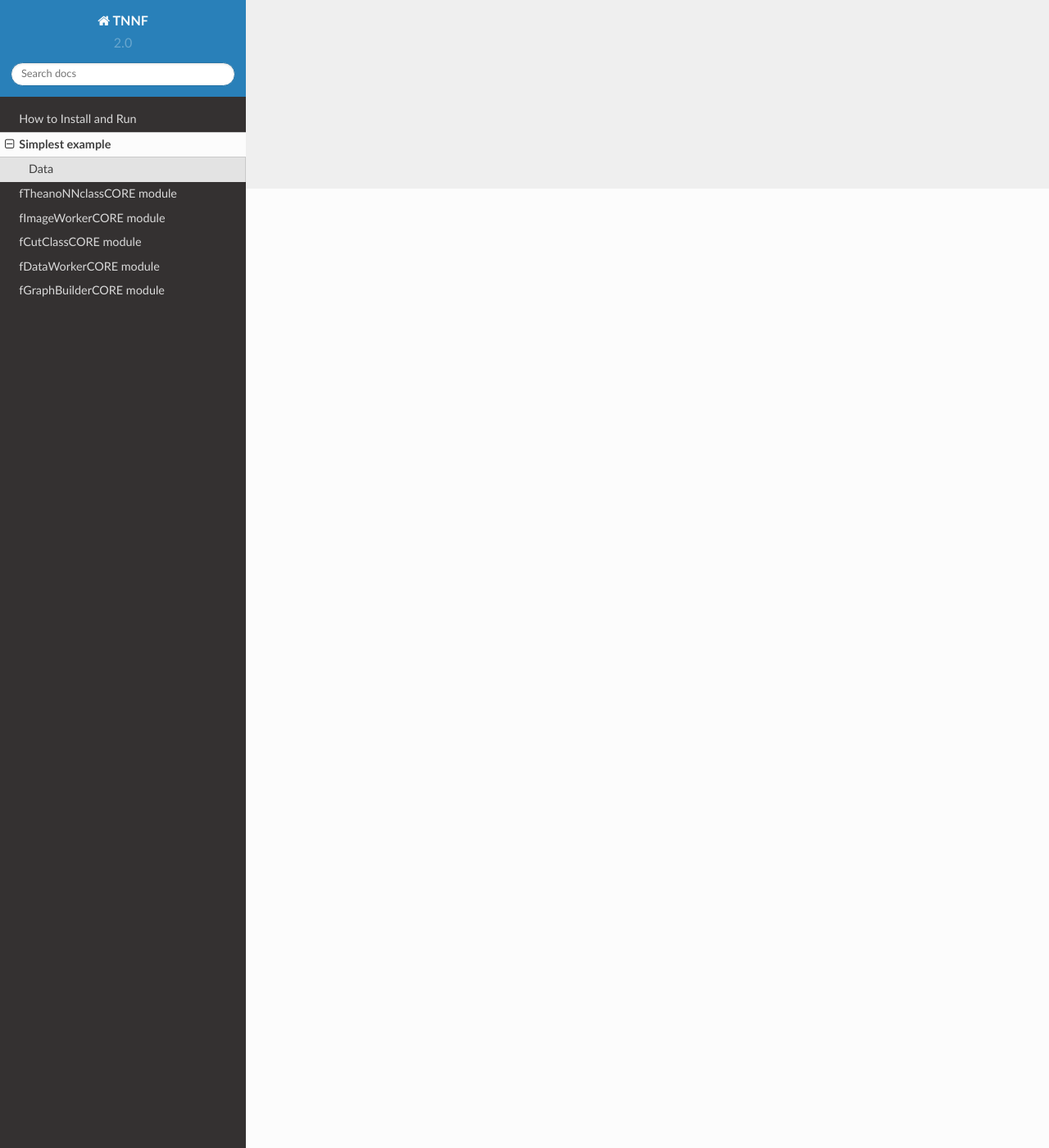
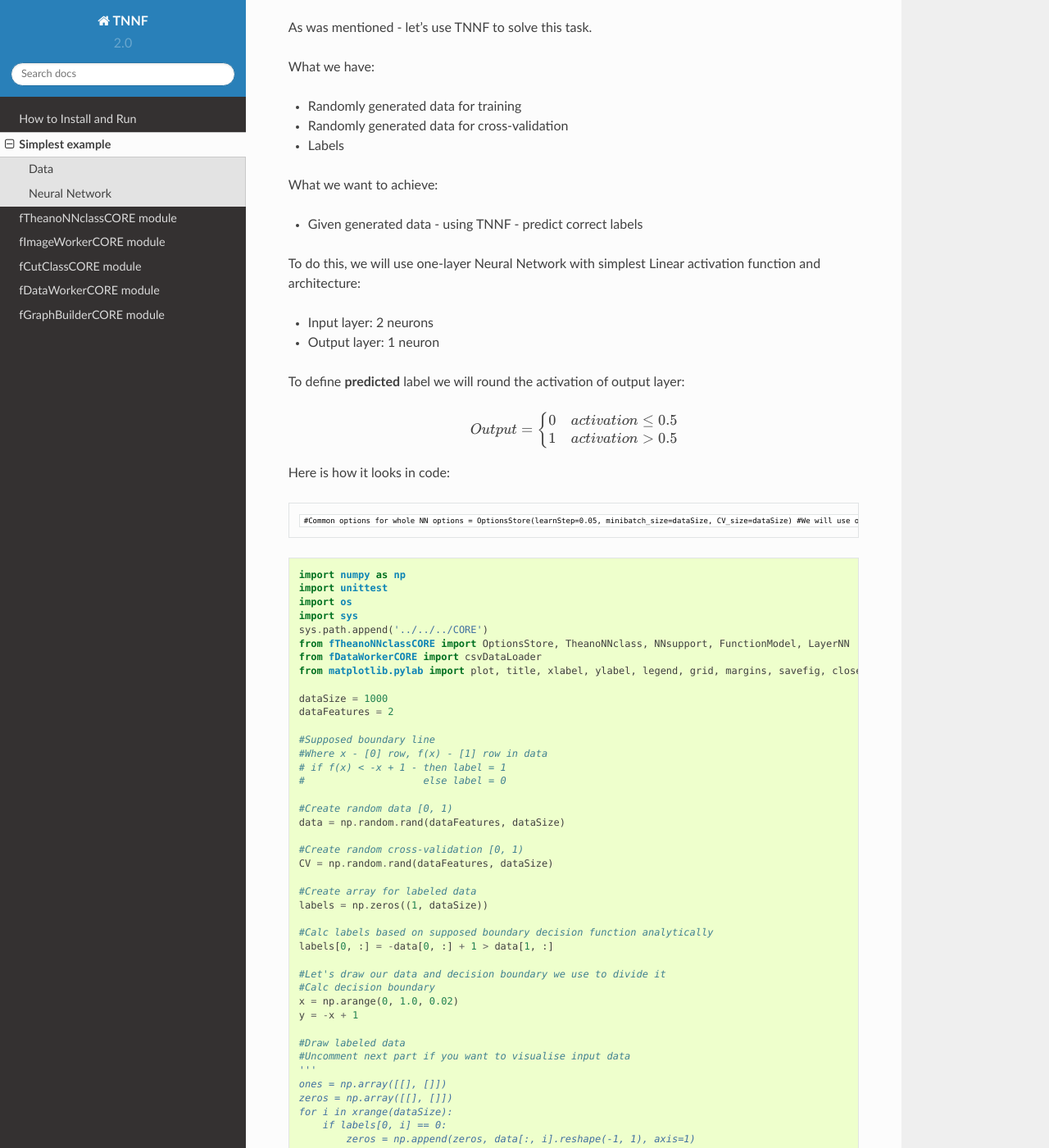
Before and after one commit to spaceuniverse/TNNF, a Sphinx documentation site: the page built from doc/HOWTO_SimplestExample.rst, in a window 1280 px wide and 1400 px high, scrolled down 1170 px. Shown: the whole window at 82% size. Built offline with Sphinx 7.4.7 and the Read the Docs theme 2.0.0, drawn with Linux system fonts in a browser that asks for light colours; some of the changed text lies outside the part shown.

Commit message:
Added doc/src directory. Documentation updated.

```diff
--- a/doc/HOWTO_SimplestExample.rst
+++ b/doc/HOWTO_SimplestExample.rst
@@ -3,11 +3,64 @@ Simplest example
 
 I'll try do describe how to use TNNF to solve a simplest artificial task I was able to design.
 
-Let's create a simple classifier that will assign 0 or 1 class to data from input. And as we don't want random classification, let's try to train our classifier on previously manually labeled data.
+Let's create a simple calssifier that will assign 0 or 1 class to data from input. And as we don't want random classification, let's try to train our classifier on previously manually labeled data.
 
 Data
 ----
 
 Let's imagine we have some amount of manually labeled data (to label data we will use particular "decision rule"). This data will be used to train our classifier.
 
-In this particular task I assume we have to classify a pair of numbers :math:`(X1, X2)`, where :math:`X1, X2 \in [0, 1)` and assign to each pair 0 or 1.
+In this particular task I assume we have to classify a pair of numbers :math:`(X_1, X_2)`, where :math:`X_1, X_2 \in [0, 1)`
+and assign each pair 0 or 1 class. To manually label this data let's use such formula:
+
+.. math::
+
+  Label = \begin{cases}
+              0 & \text{if: } -X_1 + 1 < X_2\\
+              1 & \text{if: } -X_1 + 1 \geq X_2
+          \end{cases}
+
+Here is how our labeled data looks on 2D plot:
+
+.. image:: src/HOWTOs/data_visualisation.png
+   :alt: Labeled raw data
+
+Neural Network
+--------------
+
+As was mentioned - let's use TNNF to solve this task.
+
+What we have:
+
+* Randomly generated data for training
+* Randomly generated data for cross-validation
+* Labels
+
+What we want to achieve:
+
+* Given generated data - using TNNF - predict correct labels
+
+To do this, we will use one-layer Neural Network with simplest Linear activation function and architecture:
+
+* Input layer: 2 neurons
+* Output layer: 1 neuron
+
+To define **predicted** label we will round the activation of output layer:
+
+.. math::
+
+   Output = \begin{cases}
+              0 & activation \leq 0.5\\
+              1 & activation > 0.5
+           \end{cases}
+
+
+Here is how it looks in code:
+
+.. include:: src/HOWTOs/SimplestExample.py
+   :start-after: #NN part
+   :end-before: #Compile NN train
+   :code: python
+
+.. include:: src/HOWTOs/SimplestExample.py
+   :code: python
--- a/doc/conf.py
+++ b/doc/conf.py
@@ -24,20 +24,19 @@ if not on_rtd:  # only import and set the theme if we're building docs locally
     import sphinx_rtd_theme
     html_theme = 'sphinx_rtd_theme'
     html_theme_path = [sphinx_rtd_theme.get_html_theme_path()]
-
-# otherwise, readthedocs.org uses their theme by default, so no need to specify it
+    # otherwise, readthedocs.org uses their theme by default, so no need to specify it
 
 #FIX import for RTD
-import mock
-
-MOCK_MODULES = ['numpy', 'scipy', 'matplotlib', 'numpy.linalg', 'matplotlib.pylab',
-                'theano', 'theano.tensor.shared_randomstreams', 'theano.tensor',
-                'matplotlib.pyplot', 'theano.tensor.signal',
-                'pylearn2', 'pylearn2.sandbox', 'pylearn2.sandbox.cuda_convnet',
-                'pylearn2.sandbox.cuda_convnet.filter_acts', 'pylearn2.sandbox.cuda_convnet.pool',
-                'theano.sandbox.cuda.basic_ops', 'theano.sandbox', 'theano.sandbox.cuda']
-for mod_name in MOCK_MODULES:
-    sys.modules[mod_name] = mock.Mock()
+if on_rtd:
+    import mock
+    MOCK_MODULES = ['numpy', 'scipy', 'matplotlib', 'numpy.linalg', 'matplotlib.pylab',
+                    'theano', 'theano.tensor.shared_randomstreams', 'theano.tensor',
+                    'matplotlib.pyplot', 'theano.tensor.signal',
+                    'pylearn2', 'pylearn2.sandbox', 'pylearn2.sandbox.cuda_convnet',
+                    'pylearn2.sandbox.cuda_convnet.filter_acts', 'pylearn2.sandbox.cuda_convnet.pool',
+                    'theano.sandbox.cuda.basic_ops', 'theano.sandbox', 'theano.sandbox.cuda']
+    for mod_name in MOCK_MODULES:
+        sys.modules[mod_name] = mock.Mock()
 
 #-----------------#
 
--- /dev/null
+++ b/doc/src/HOWTOs/SimplestExample.py
@@ -0,0 +1,138 @@
+import numpy as np
+import unittest
+import os
+import sys
+sys.path.append('../../../CORE')
+from fTheanoNNclassCORE import OptionsStore, TheanoNNclass, NNsupport, FunctionModel, LayerNN
+from fDataWorkerCORE import csvDataLoader
+from matplotlib.pylab import plot, title, xlabel, ylabel, legend, grid, margins, savefig, close, xlim, ylim
+
+dataSize = 1000
+dataFeatures = 2
+
+#Supposed boundary line
+#Where x - [0] row, f(x) - [1] row in data
+# if f(x) < -x + 1 - then label = 1
+#                    else label = 0
+
+#Create random data [0, 1)
+data = np.random.rand(dataFeatures, dataSize)
+
+#Create random cross-validation [0, 1)
+CV = np.random.rand(dataFeatures, dataSize)
+
+#Create array for labeled data
+labels = np.zeros((1, dataSize))
+
+#Calc labels based on supposed boundary decision function analytically
+labels[0, :] = -data[0, :] + 1 > data[1, :]
+
+#Let's draw our data and decision boundary we use to divide it
+#Calc decision boundary
+x = np.arange(0, 1.0, 0.02)
+y = -x + 1
+
+#Draw labeled data
+#Uncomment next part if you want to visualise input data
+'''
+ones = np.array([[], []])
+zeros = np.array([[], []])
+for i in xrange(dataSize):
+    if labels[0, i] == 0:
+        zeros = np.append(zeros, data[:, i].reshape(-1, 1), axis=1)
+    else:
+        ones = np.append(ones, data[:, i].reshape(-1, 1), axis=1)
+
+xlim(0, 1)
+ylim(0, 1)
+
+plot(ones[0, :], ones[1, :], 'gx', markeredgewidth=1, label='Ones')
+plot(zeros[0, :], zeros[1, :], 'bv', markeredgewidth=1, label='Zeros')
+plot(x, y, 'r.', markeredgewidth=0, label='Decision boundary')
+xlabel('X_1')
+ylabel('X_2')
+
+legend(loc='upper right', fontsize=10, numpoints=3, shadow=True, fancybox=True)
+grid()
+savefig('data_visualisation.png', dpi=120)
+close()
+'''
+
+#Check average
+avgLabel = np.average(labels)
+
+print data.shape
+print 'Data:\n', data[:, :6]
+print labels.shape
+print 'Average label (should be ~ 0.5):', avgLabel
+
+#For now we have labeled and checked data.
+#Let's try to train NN to see, how it solves such task
+#NN part
+
+#Common options for whole NN
+options = OptionsStore(learnStep=0.05,
+                       minibatch_size=dataSize,
+                       CV_size=dataSize)
+
+#We will use only one layer with 2 neurons on input and 1 on output
+L1 = LayerNN(size_in=dataFeatures,
+             size_out=1,
+             activation=FunctionModel.Linear)
+
+#Compile NN
+NN = TheanoNNclass(options, (L1, ))
+
+#Compile NN train
+NN.trainCompile()
+
+#Compile NN oredict
+NN.predictCompile()
+
+#Number of iterations (cycles of training)
+iterations = 1
+
+#Set step to draw
+drawEveryStep = 1000
+
+#Main cycle
+for i in xrange(iterations):
+
+    #Train NN using given data and labels
+    NN.trainCalc(data, labels, iteration=1, debug=True)
+
+    #Draw data, original and current decision boundary every drawEveryStep's step
+    if i % drawEveryStep == 0:
+
+        #Get current coefficient for our network
+        b = NN.varWeights[0]['b'].get_value()[0]
+        w1 = NN.varWeights[0]['w'].get_value()[0][0]
+        w2 = NN.varWeights[0]['w'].get_value()[0][1]
+
+        #Recalculate predicted decision boundary
+        y_predicted = -w1 * x / w2 + (0.5 - b) / w2
+
+        #Limit our plot by axes
+        xlim(0, 1)
+        ylim(0, 1)
+
+        #Plot predicted decision boundary
+        plot(x, y_predicted, 'g.', markeredgewidth=0, label='Predicted boundary')
+
+        #Plot original decision boundary
+        plot(x, y, 'r.', markeredgewidth=0, label='Original boundary')
+
+        #Plot raw data
+        plot(data[0, :], data[1, :], 'b,', label='data')
+
+        #Draw legend
+        legend(loc='upper right', fontsize=10, numpoints=3, shadow=True, fancybox=True)
+
+        #Eanble grid
+        grid()
+
+        #Save plot to file
+        savefig('data' + str(i) + '.png', dpi=120)
+
+        #Close and clear current plot
+        close()
```
Also changed, not shown: doc/src/HOWTOs/data_visualisation.png (added).
